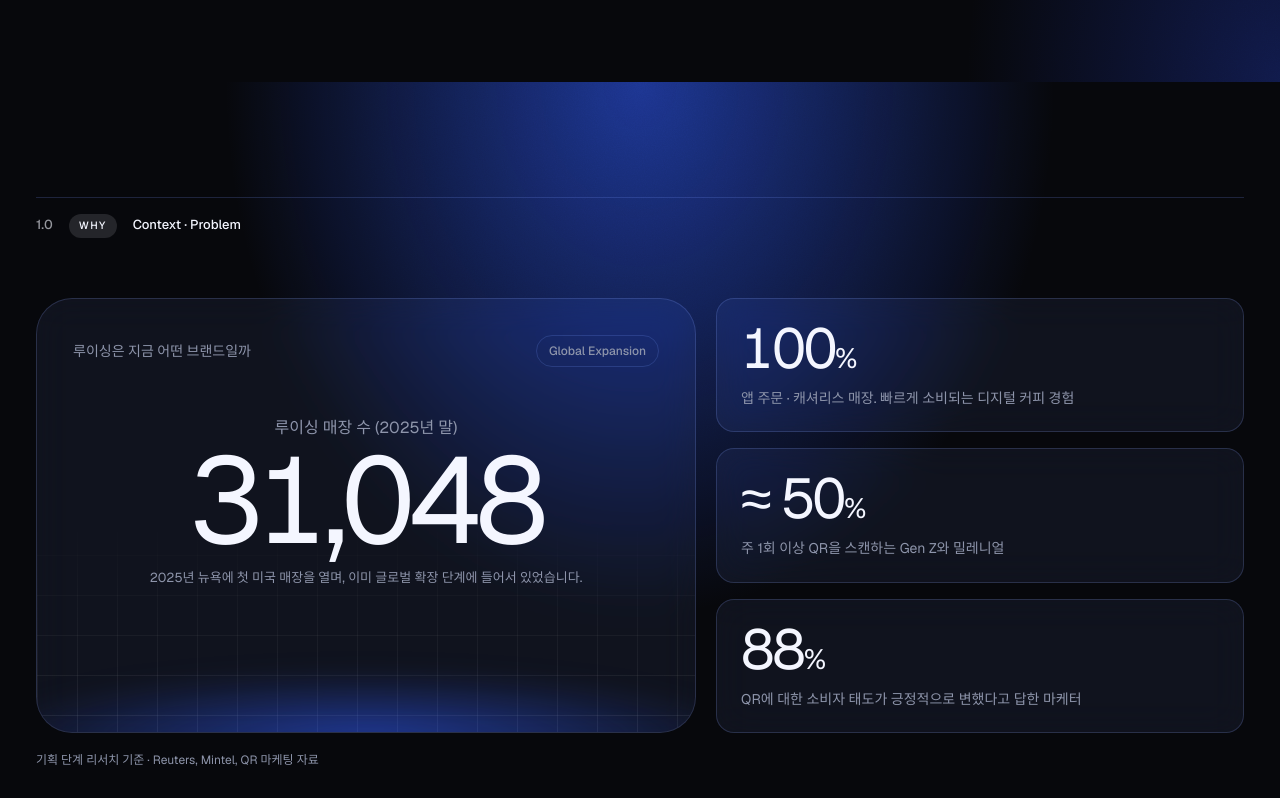
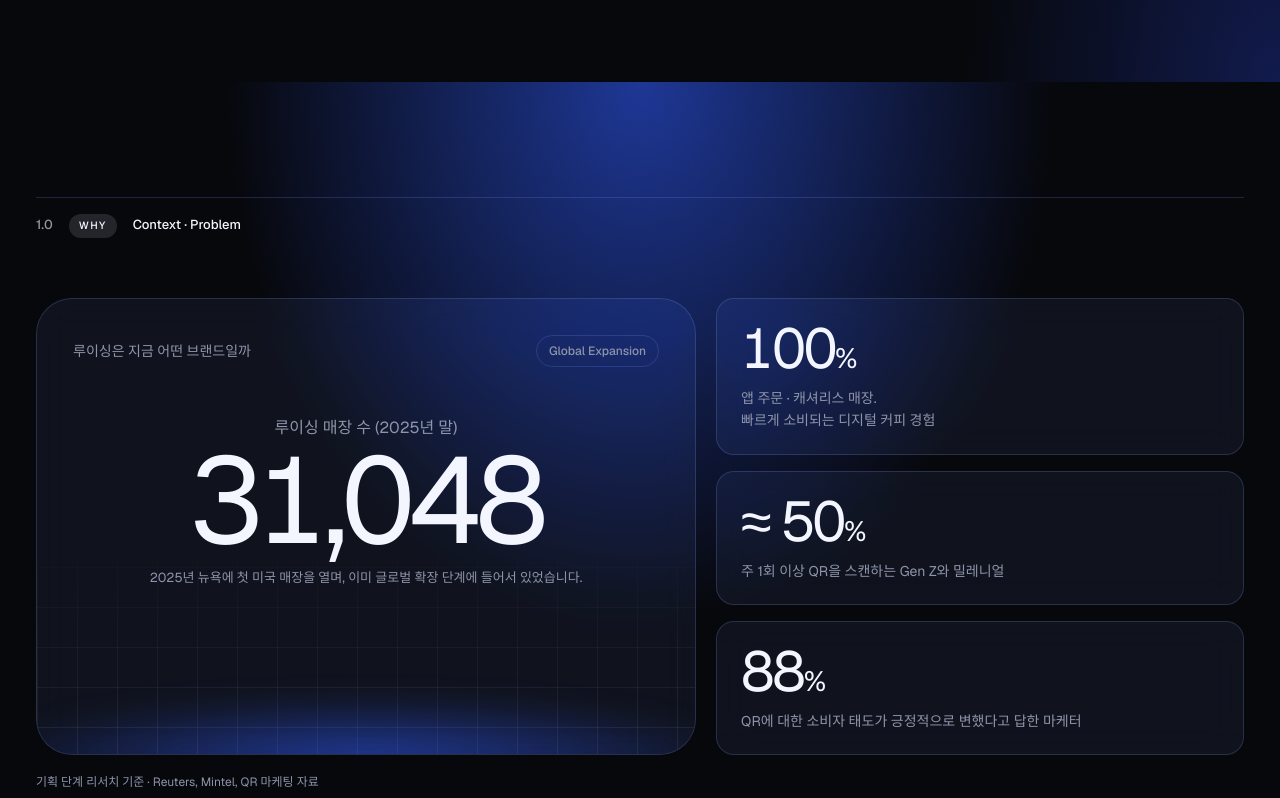
Before and after one commit to pueon01-max/AI, a plain HTML site: page luckin/index.html in a window 1280 px wide. Shown: the part 1814-2612 px from the top of the page. Drawn offline with nearby package versions, Linux system fonts and the light colour scheme; a web font is replaced by a local one.

Commit message:
본문 문장이 끝나는 곳마다 줄바꿈 (네 페이지 공통)
Co-Authored-By: Claude Opus 5.5 <noreply@anthropic.com>
Claude-Session: https://claude.ai/code/session_012rvhYpQijFP2ASN4hyJ8B3

```diff
--- a/luckin/index.html
+++ b/luckin/index.html
@@ -965,6 +965,27 @@ function renderCase(key) {
   <section class="rb room" style="padding-top:0"><div class="wrap">${sec("Reflection")}<div class="refl"><blockquote>${c.reflection.quote}</blockquote><div class="learn">${learn}</div></div></div></section>
   <div class="rb"><div class="wrap foot">${c.logo ? `<img class="foot-logo" src="${c.logo[0]}" alt="${c.logo[1]}">` : `<span>${c.meta[1]}</span>`}<span>${c.meta[2]}</span></div></div>`;
 
+
+  // a Korean sentence ending (…다. / …요. / …”.) followed by a space → line break, in body text only
+  (() => {
+    const END = /([가-힣)”’"])([.!?])\s+(?=\S)/g;
+    document.querySelectorAll("#view p, #view dd, #view figcaption, #view .vs-lead").forEach(el => {
+      if (el.closest("h1, h2, h3, blockquote, .src, .vs-src")) return;
+      const walk = document.createTreeWalker(el, NodeFilter.SHOW_TEXT);
+      const nodes = []; while (walk.nextNode()) nodes.push(walk.currentNode);
+      nodes.forEach(t => {
+        if (!END.test(t.data)) return; END.lastIndex = 0;
+        const parts = t.data.split(END); const frag = document.createDocumentFragment();
+        for (let i = 0; i < parts.length; i += 3) {
+          let chunk = parts[i];
+          if (i + 2 < parts.length) chunk += parts[i + 1] + parts[i + 2];
+          frag.append(chunk);
+          if (i + 2 < parts.length) frag.append(document.createElement("br"));
+        }
+        t.replaceWith(frag);
+      });
+    });
+  })();
   document.querySelectorAll("#view .sec-head .num").forEach((el, i) => el.textContent = (i + 1).toFixed(1));
   /* problem map: link ✕ markers with issue rows */
   document.querySelectorAll("#view [data-x]").forEach(el => {
```
Also changed, not shown: matter-lab/index.html (+21 -0 lines), pueon/index.html (+21 -0 lines), spoany/index.html (+21 -0 lines).
